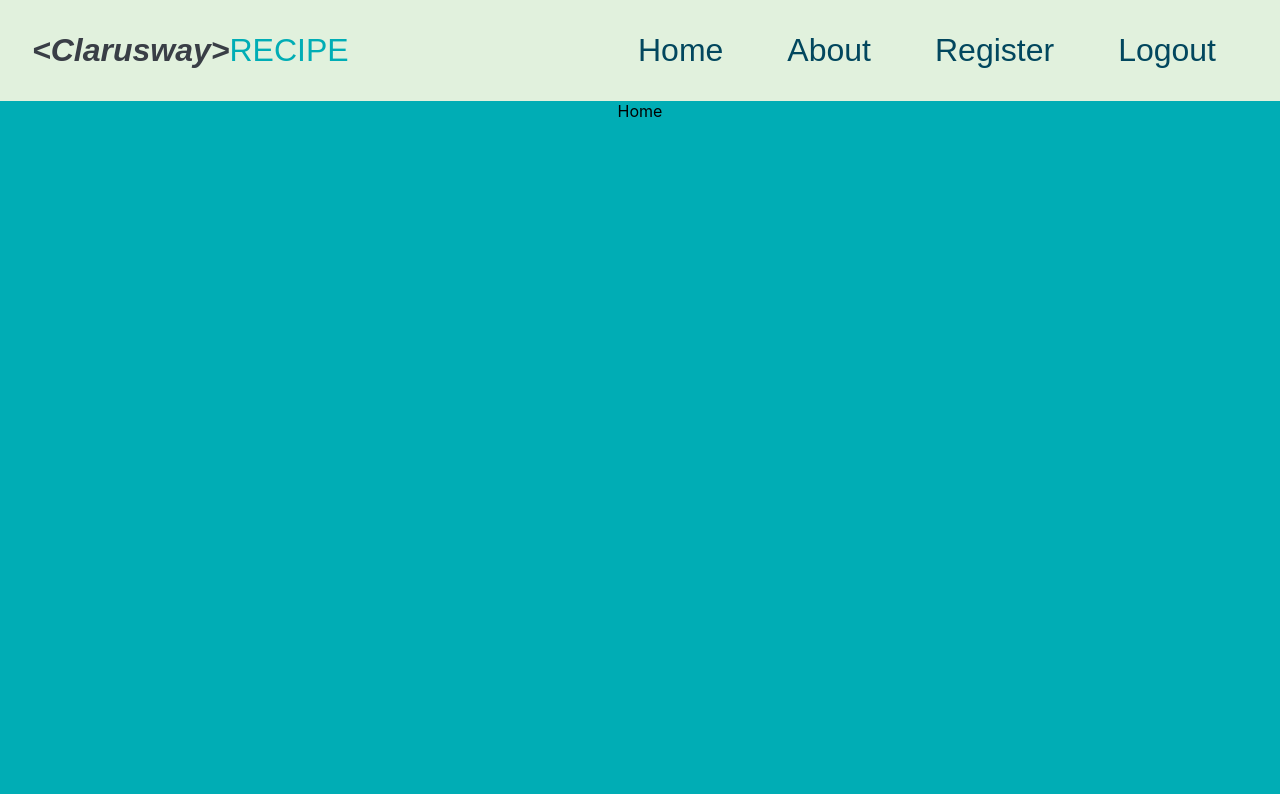
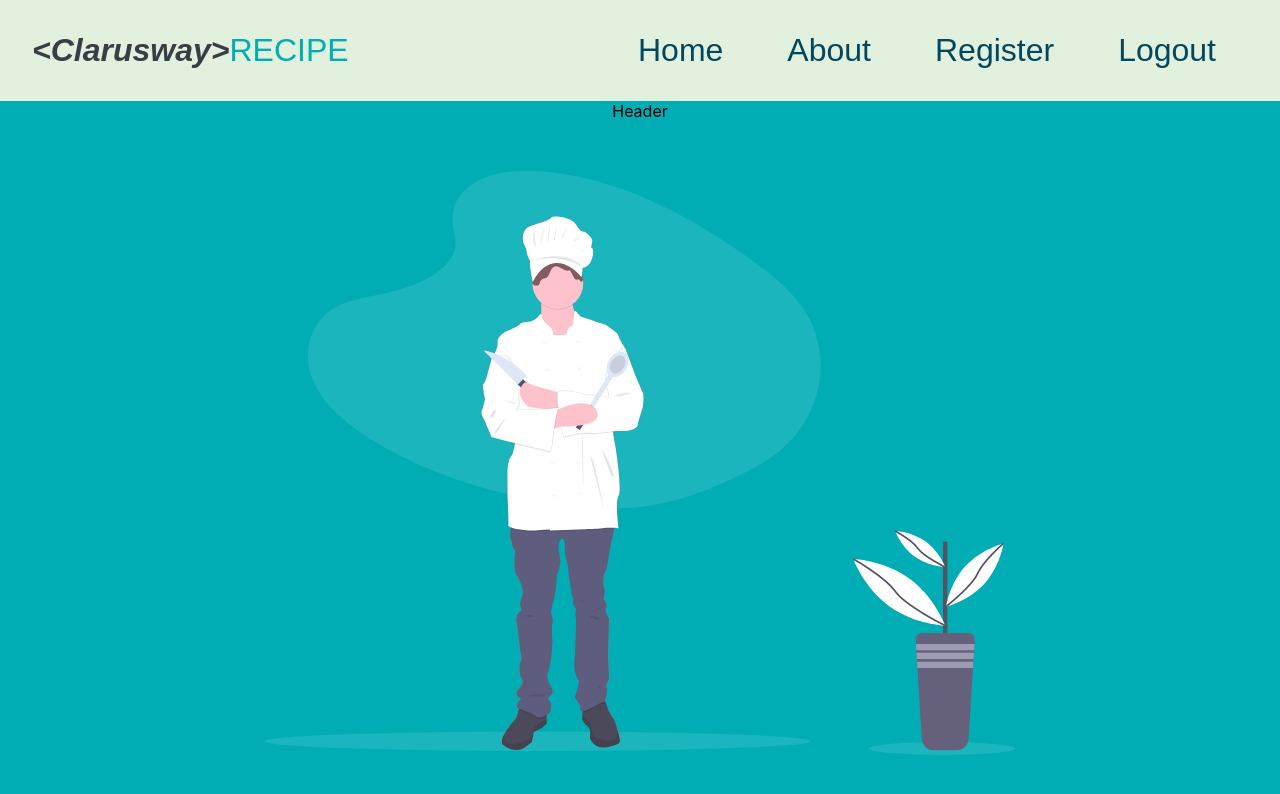
Before and after one commit to dsdnmstf/react-recipe-app, a React (Create React App) app: page / in a window 1280 px wide. Both pictures are taken after typing "Sample", "Sample123" into the empty fields and a click on the button "Login". Shown: the top 794 px of the page. Built offline with nearby package versions, Linux system fonts and the light colour scheme; a web font is replaced by a local one.

Commit message:
axios added

```diff
--- a/src/pages/home/Home.jsx
+++ b/src/pages/home/Home.jsx
@@ -1,7 +1,69 @@
-import React from "react";
+import {
+  HomeImg,
+  MainContainer,
+  ImgDiv,
+  RecipeImage,
+  RecipeCard,
+  RecipeHeader,
+  Button,
+} from "./HomeStyles";
+import { useState } from "react";
+import axios from "axios";
+import Header from "../../components/header/Header";
+import defaultImage from "../../assets/default-image.jpg";
+import { useNavigate } from "react-router-dom";
+import homeSvg from "../../assets/home.svg";
 
 const Home = () => {
-  return <div>Home</div>;
+  const navigate = useNavigate();
+  const [query, setQuery] = useState("");
+  const [recipes, setRecipes] = useState("");
+  const mealType = ["Breakfast", "Lunch", "Dinner", "Snack", "Teatime"];
+  const [selectedMealType, setSelectedMealType] = useState(
+    mealType[0].toLowerCase()
+  );
+  const APP_ID = "4e9f05eb";
+  const APP_KEY = "9b904d703fa0d46a88ce1ac63f29f498";
+
+  const url = `https://api.edamam.com/search?q=${query}&app_id=${APP_ID}&app_key=${APP_KEY}&mealType=${selectedMealType}`;
+
+  const getData = async () => {
+    console.log(query);
+    if (query) {
+      const { data } = await axios.get(url);
+      setRecipes(data.hits);
+    } else {
+      console.log("please enter your meal");
+    }
+  };
+
+  return (
+    <div>
+      <Header
+        setQuery={setQuery}
+        getData={getData}
+        setSelectedMealType={setSelectedMealType}
+        mealType={mealType}
+      />
+      {recipes ? (
+        <MainContainer wrap="wrap">
+          {recipes.map(({ recipe }, index) => (
+            <RecipeCard justify="space-evenly" key={index}>
+              <RecipeHeader>{recipe.label}</RecipeHeader>
+              <RecipeImage src={recipe.image || defaultImage} />
+              <Button onClick={() => navigate("/details", { state: recipe })}>
+                View More
+              </Button>
+            </RecipeCard>
+          ))}
+        </MainContainer>
+      ) : (
+        <ImgDiv>
+          <HomeImg src={homeSvg} />
+        </ImgDiv>
+      )}
+    </div>
+  );
 };
 
 export default Home;
--- /dev/null
+++ b/src/pages/home/HomeStyles.jsx
@@ -0,0 +1,54 @@
+import styled from "styled-components";
+import { FlexContainer } from "../../components/globalStyles/GlobalStyles";
+
+export const MainContainer = styled(FlexContainer)`
+  flex-direction: row;
+  background-color: #00adb5;
+`;
+
+export const RecipeCard = styled(FlexContainer)`
+  flex-direction: column;
+  height: 300px;
+  background: #e1f1dd;
+  padding: 5px;
+  border-radius: 3px;
+  width: 300px;
+  margin: 10px;
+  box-shadow: 3px 3px 10px 1px rgba(0, 0, 0, 0.3);
+  &:hover {
+    box-shadow: none;
+    transition: all 0.3s ease-in;
+  }
+`;
+
+export const RecipeImage = styled.img`
+  height: 150px;
+  border-radius: 10px;
+`;
+
+export const Button = styled.button`
+  background-color: #00adb5;
+  padding: 5px;
+  outline: none;
+  height: 2rem;
+  border: none;
+  margin: 10px;
+  border-radius: 3px;
+  cursor: pointer;
+`;
+
+export const RecipeHeader = styled.h1`
+  font-size: 1.5rem;
+  text-align: center;
+`;
+
+export const ImgDiv = styled.div`
+  display: flex;
+  justify-content: center;
+  margin: 50px;
+`;
+
+export const HomeImg = styled.img`
+  width: 80%;
+  max-width: 750px;
+`;
```
